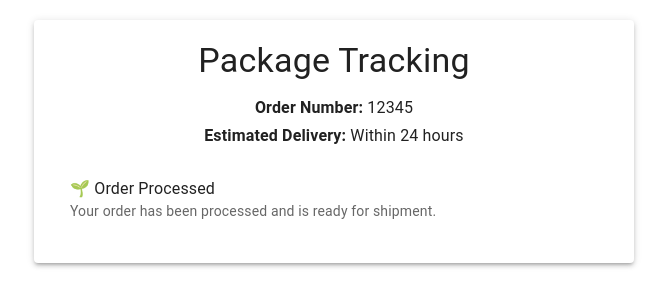
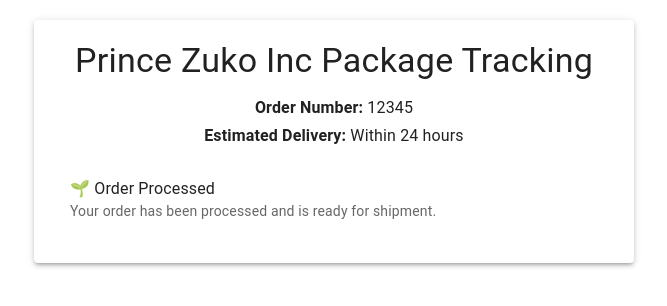
Before and after one commit to Nek0trkstr/package-tracking-page, a React (Create React App) app: page / in a window 1280 px wide. Shown: the top 306 px of the page, without its empty margins (306-973 px from the left). Built offline with nearby package versions, Linux system fonts and the light colour scheme.

Commit message:
Add prince zuko

```diff
--- a/src/TrackingPage.js
+++ b/src/TrackingPage.js
@@ -14,7 +14,7 @@ const TrackingPage = () => {
         <div style={{ padding: '20px', maxWidth: '600px', margin: '0 auto' }}>
             <Paper elevation={3} style={{ padding: '20px' }}>
                 <Typography variant="h4" gutterBottom>
-                    Package Tracking
+                Prince Zuko Inc Package Tracking
                 </Typography>
                 <Typography variant="subtitle1">
                     <strong>Order Number:</strong> 12345
```
